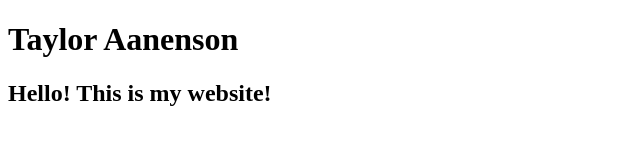
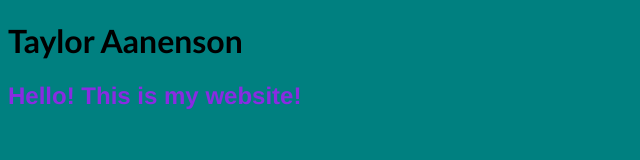
Before and after one commit to TaylorAanenson/TaylorAanenson.github.io, a plain HTML site: page index.html in a window 1280 px wide. Shown: the whole page, without its empty margins (0-640 px from the left). Drawn offline with Linux system fonts and the light colour scheme.

Commit message:
added background and font styles

```diff
--- a/index.html
+++ b/index.html
@@ -2,6 +2,7 @@
 <html>
     <head>
         <title>TaylorAanenson</title>
+        <link rel="stylesheet" href="style.css">
     </head>
     <body>
         <h1>Taylor Aanenson</h1>
--- /dev/null
+++ b/style.css
@@ -0,0 +1,11 @@
+body {
+    background-color: teal;
+}
+h1 {
+    color: black;
+    font-family: 'Gill Sans', 'Gill Sans MT', Calibri, 'Trebuchet MS', sans-serif;
+}
+h2 {
+    color: blueviolet;
+    font-family: 'Franklin Gothic Medium', 'Arial Narrow', Arial, sans-serif
+}
```
